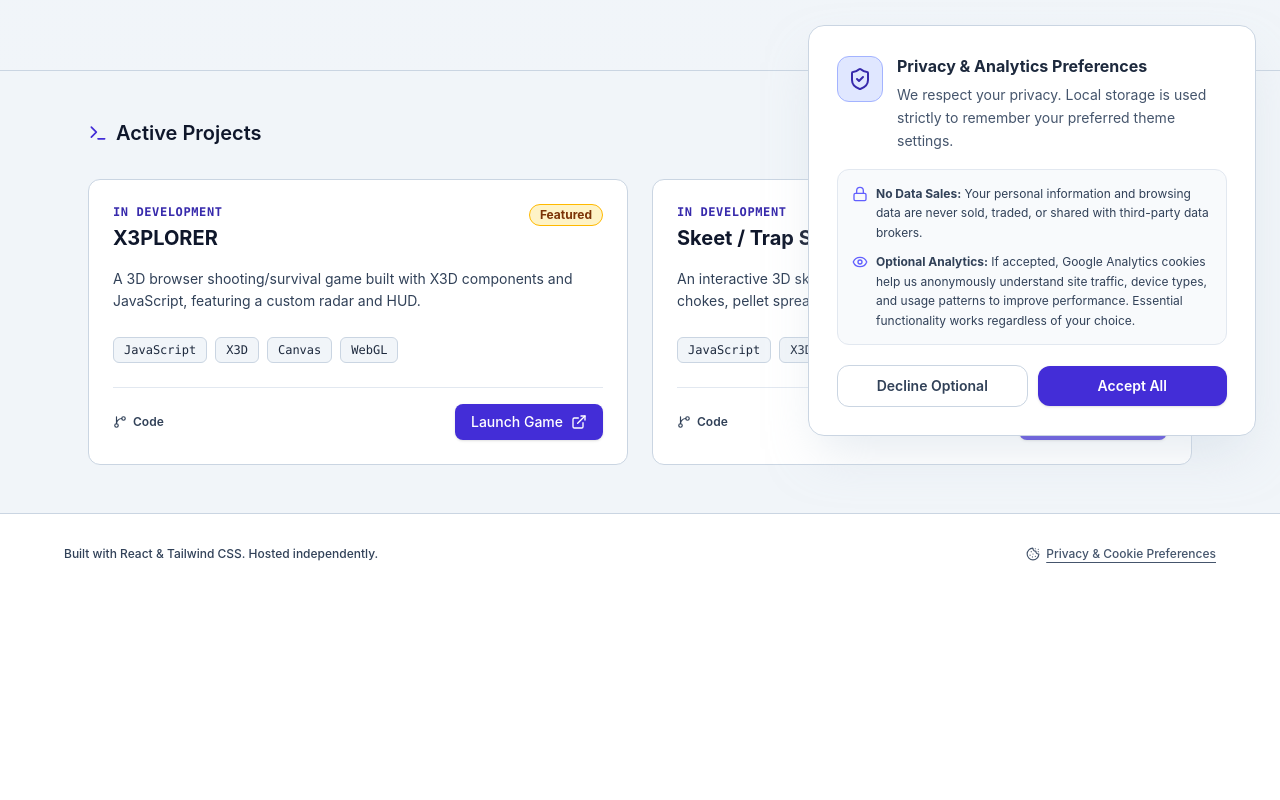
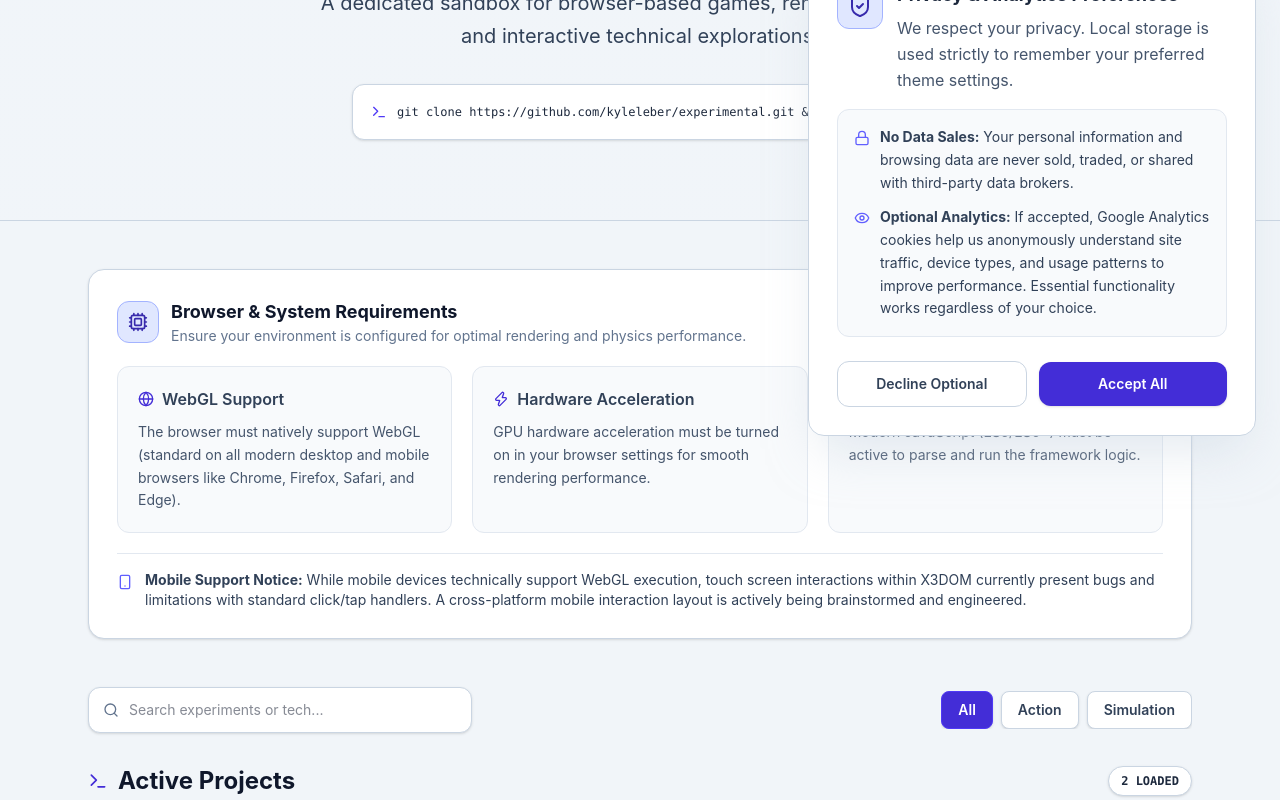
Before and after one commit to kyleleber/experimental, a React (Vite) app: page / in a window 1280 px wide. Shown: the part 340-1140 px from the top of the page. Before the commit the page ends 934 px from the top, so only its background shows below. Built offline with nearby package versions, Linux system fonts and the light colour scheme.

Commit message:
robots.txt, updating theme/feel of skeet game. Updating layout and base app.

```diff
--- a/src/App.jsx
+++ b/src/App.jsx
@@ -1,5 +1,5 @@
 import React, { useState, useEffect } from 'react';
-import { Gamepad2, ExternalLink, GitBranch, Terminal, Sparkles, Sun, Moon, ShieldCheck, Cookie, Lock, Eye } from 'lucide-react';
+import { Gamepad2, ExternalLink, GitBranch, Terminal, Sparkles, Sun, Moon, ShieldCheck, Cookie, Lock, Eye, Search, Lightbulb, Cpu, Globe, Zap, Smartphone, CheckCircle2, Copy, Check } from 'lucide-react';
 
 const games = [
   {
@@ -8,8 +8,9 @@ const games = [
     description: 'A 3D browser shooting/survival game built with X3D components and JavaScript, featuring a custom radar and HUD.',
     tags: ['JavaScript', 'X3D', 'Canvas', 'WebGL'],
     status: 'In Development',
+    category: 'Action',
     playUrl: '/games/x3plorer/',
-    repoUrl: 'https://github.com/kyleleber/experimental/tree/main/games/x3plorer',
+    repoUrl: 'https://github.com/kyleleber/experimental/tree/main/public/games/x3plorer',
     featured: true,
   },
   {
@@ -18,8 +19,9 @@ const games = [
     description: 'An interactive 3D skeet/trap shooting simulator featuring customizable chokes, pellet spread physics, and dynamic target tracking.',
     tags: ['JavaScript', 'X3D', 'Physics', 'WebGL'],
     status: 'In Development',
+    category: 'Simulation',
     playUrl: '/games/skeet/',
-    repoUrl: 'https://github.com/kyleleber/experimental/tree/main/games/skeet',
+    repoUrl: 'https://github.com/kyleleber/experimental/tree/main/public/games/skeet',
     featured: true,
   },
 ];
@@ -38,6 +40,18 @@ export default function App() {
   });
 
   const [showPreferences, setShowPreferences] = useState(false);
+  const [searchQuery, setSearchQuery] = useState('');
+  const [selectedCategory, setSelectedCategory] = useState('All');
+  const [copiedId, setCopiedId] = useState(null);
+
+  // Quick launch command snippet for developers/terminal enthusiasts
+  const quickCommand = 'git clone https://github.com/kyleleber/experimental.git && cd experimental';
+
+  const handleCopyCommand = () => {
+    navigator.clipboard.writeText(quickCommand);
+    setCopiedId('cmd');
+    setTimeout(() => setCopiedId(null), 2000);
+  };
 
   useEffect(() => {
     localStorage.setItem('theme', isDarkMode ? 'dark' : 'light');
@@ -68,6 +82,16 @@ export default function App() {
 
   const isBannerVisible = !cookieConsent || showPreferences;
 
+  const categories = ['All', 'Action', 'Simulation'];
+
+  const filteredGames = games.filter(game => {
+    const matchesSearch = game.title.toLowerCase().includes(searchQuery.toLowerCase()) ||
+        game.description.toLowerCase().includes(searchQuery.toLowerCase()) ||
+        game.tags.some(t => t.toLowerCase().includes(searchQuery.toLowerCase()));
+    const matchesCategory = selectedCategory === 'All' || game.category === selectedCategory;
+    return matchesSearch && matchesCategory;
+  });
+
   return (
       <div className={`min-h-screen flex flex-col font-sans transition-colors duration-300 ${isDarkMode ? 'bg-slate-950 text-slate-100 selection:bg-indigo-500 selection:text-white' : 'bg-slate-100 text-slate-900 selection:bg-indigo-600 selection:text-white'}`}>
         {/* Header */}
@@ -86,7 +110,7 @@ export default function App() {
                   href="https://github.com/kyleleber/experimental"
                   target="_blank"
                   rel="noopener noreferrer"
-                  className={`flex items-center gap-2 text-sm transition-colors border px-3 py-1.5 rounded-lg font-medium ${isDarkMode ? 'text-slate-200 hover:text-white bg-slate-900 border-slate-700 hover:border-slate-600' : 'text-slate-800 hover:text-black bg-white border-slate-400 hover:border-slate-500 shadow-sm'}`}
+                  className={`flex items-center gap-2 text-sm transition-colors border px-3.5 py-2 rounded-lg font-medium ${isDarkMode ? 'text-slate-200 hover:text-white bg-slate-900 border-slate-700 hover:border-slate-600' : 'text-slate-800 hover:text-black bg-white border-slate-400 hover:border-slate-500 shadow-sm'}`}
               >
                 <GitBranch className="w-4 h-4" />
                 <span>Source Repo</span>
@@ -105,55 +129,169 @@ export default function App() {
         {/* Hero Section */}
         <section className={`relative overflow-hidden py-20 px-6 border-b transition-colors duration-300 ${isDarkMode ? 'border-slate-800 bg-slate-950' : 'border-slate-300 bg-gradient-to-b from-indigo-100/70 via-slate-100 to-slate-100'}`}>
           <div className="max-w-4xl mx-auto text-center relative z-10">
-            <div className={`inline-flex items-center gap-2 px-3.5 py-1.5 rounded-full border text-xs font-semibold mb-6 ${isDarkMode ? 'bg-indigo-950 border-indigo-700 text-indigo-300' : 'bg-indigo-100 border-indigo-300 text-indigo-900'}`}>
-              <Sparkles className="w-3.5 h-3.5" />
+            <div className={`inline-flex items-center gap-2 px-4 py-2 rounded-full border text-sm font-semibold mb-6 ${isDarkMode ? 'bg-indigo-950 border-indigo-700 text-indigo-300' : 'bg-indigo-100 border-indigo-300 text-indigo-900'}`}>
+              <Sparkles className="w-4 h-4" />
               <span>Experimental Browser Games & WebGL Toys</span>
             </div>
             <h1 className={`text-4xl md:text-5xl font-extrabold tracking-tight mb-6 ${isDarkMode ? 'text-white' : 'text-slate-900'}`}>
-              Interactive Experiments & Side Quests
+              Interactive Prototypes & Technical Demos
             </h1>
-            <p className={`text-lg max-w-2xl mx-auto leading-relaxed ${isDarkMode ? 'text-slate-300' : 'text-slate-700'}`}>
+            <p className={`text-xl max-w-2xl mx-auto leading-relaxed mb-8 ${isDarkMode ? 'text-slate-300' : 'text-slate-700'}`}>
               A dedicated sandbox for browser-based games, rendering engines, and interactive technical explorations.
             </p>
+
+            {/* Quick CLI Clone Widget */}
+            <div className={`max-w-xl mx-auto p-2.5 rounded-xl border flex items-center justify-between gap-3 font-mono text-xs shadow-sm ${isDarkMode ? 'bg-slate-900/90 border-slate-800 text-slate-300' : 'bg-white border-slate-300 text-slate-800'}`}>
+              <div className="flex items-center gap-2.5 overflow-x-auto px-2 py-1">
+                <Terminal className={`w-4 h-4 shrink-0 ${isDarkMode ? 'text-indigo-400' : 'text-indigo-600'}`} />
+                <span className="whitespace-nowrap select-all">{quickCommand}</span>
+              </div>
+              <button
+                  onClick={handleCopyCommand}
+                  className={`p-2 rounded-lg border transition-colors shrink-0 flex items-center gap-1.5 font-sans font-semibold ${isDarkMode ? 'bg-slate-800 border-slate-700 hover:bg-slate-700 text-slate-200' : 'bg-slate-100 border-slate-300 hover:bg-slate-200 text-slate-800'}`}
+                  title="Copy clone command"
+              >
+                {copiedId === 'cmd' ? (
+                    <>
+                      <Check className="w-3.5 h-3.5 text-emerald-500" />
+                      <span className="text-emerald-500">Copied</span>
+                    </>
+                ) : (
+                    <>
+                      <Copy className="w-3.5 h-3.5" />
+                      <span>Copy</span>
+                    </>
+                )}
+              </button>
+            </div>
           </div>
         </section>
 
-        {/* Main Content / Game Grid */}
+        {/* Main Content / Controls & Projects */}
         <main className="flex-1 max-w-6xl w-full mx-auto px-6 py-12">
-          <div className="flex items-center justify-between mb-8">
-            <h2 className={`text-xl font-semibold flex items-center gap-2 ${isDarkMode ? 'text-white' : 'text-slate-900'}`}>
+          {/* Always-Visible System & Browser Requirements Grid */}
+          <div className={`mb-12 p-7 rounded-2xl border transition-colors ${isDarkMode ? 'bg-slate-900/60 border-slate-800 text-slate-300' : 'bg-white border-slate-300 text-slate-700 shadow-sm'}`}>
+            <div className="flex items-center gap-3 mb-5">
+              <div className={`p-2.5 rounded-xl border ${isDarkMode ? 'bg-indigo-950 border-indigo-700 text-indigo-300' : 'bg-indigo-100 border-indigo-300 text-indigo-800'}`}>
+                <Cpu className="w-5 h-5" />
+              </div>
+              <div>
+                <h3 className={`font-bold text-lg ${isDarkMode ? 'text-white' : 'text-slate-900'}`}>
+                  Browser & System Requirements
+                </h3>
+                <p className={`text-sm ${isDarkMode ? 'text-slate-400' : 'text-slate-500'}`}>
+                  Ensure your environment is configured for optimal rendering and physics performance.
+                </p>
+              </div>
+            </div>
+
+            <div className="grid grid-cols-1 md:grid-cols-3 gap-5 mb-5">
+              <div className={`p-5 rounded-xl border ${isDarkMode ? 'bg-slate-950/60 border-slate-800/80' : 'bg-slate-50 border-slate-200'}`}>
+                <div className="flex items-center gap-2 mb-2.5 font-semibold text-base">
+                  <Globe className={`w-4 h-4 ${isDarkMode ? 'text-indigo-400' : 'text-indigo-700'}`} />
+                  <span>WebGL Support</span>
+                </div>
+                <p className={`text-sm leading-relaxed ${isDarkMode ? 'text-slate-300' : 'text-slate-600'}`}>
+                  The browser must natively support WebGL (standard on all modern desktop and mobile browsers like Chrome, Firefox, Safari, and Edge).
+                </p>
+              </div>
+
+              <div className={`p-5 rounded-xl border ${isDarkMode ? 'bg-slate-950/60 border-slate-800/80' : 'bg-slate-50 border-slate-200'}`}>
+                <div className="flex items-center gap-2 mb-2.5 font-semibold text-base">
+                  <Zap className={`w-4 h-4 ${isDarkMode ? 'text-indigo-400' : 'text-indigo-700'}`} />
+                  <span>Hardware Acceleration</span>
+                </div>
+                <p className={`text-sm leading-relaxed ${isDarkMode ? 'text-slate-300' : 'text-slate-600'}`}>
+                  GPU hardware acceleration must be turned on in your browser settings for smooth rendering performance.
+                </p>
+              </div>
+
+              <div className={`p-5 rounded-xl border ${isDarkMode ? 'bg-slate-950/60 border-slate-800/80' : 'bg-slate-50 border-slate-200'}`}>
+                <div className="flex items-center gap-2 mb-2.5 font-semibold text-base">
+                  <Terminal className={`w-4 h-4 ${isDarkMode ? 'text-indigo-400' : 'text-indigo-700'}`} />
+                  <span>JavaScript Enabled</span>
+                </div>
+                <p className={`text-sm leading-relaxed ${isDarkMode ? 'text-slate-300' : 'text-slate-600'}`}>
+                  Modern JavaScript (ES5/ES6+) must be active to parse and run the framework logic.
+                </p>
+              </div>
+            </div>
+
+            <div className={`flex items-start gap-3 pt-4 border-t text-sm ${isDarkMode ? 'border-slate-800 text-slate-300' : 'border-slate-200 text-slate-700'}`}>
+              <Smartphone className="w-4 h-4 shrink-0 text-indigo-500 mt-1" />
+              <span>
+                <strong>Mobile Support Notice:</strong> While mobile devices technically support WebGL execution, touch screen interactions within X3DOM currently present bugs and limitations with standard click/tap handlers. A cross-platform mobile interaction layout is actively being brainstormed and engineered.
+              </span>
+            </div>
+          </div>
+
+          {/* Controls Bar: Search and Category Filter */}
+          <div className="flex flex-col sm:flex-row items-stretch sm:items-center justify-between gap-4 mb-8">
+            {/* Search Bar */}
+            <div className={`relative flex items-center flex-1 max-w-sm border rounded-xl overflow-hidden transition-colors ${isDarkMode ? 'bg-slate-900 border-slate-800 text-slate-100' : 'bg-white border-slate-300 text-slate-900 shadow-sm'}`}>
+              <Search className={`w-4 h-4 absolute left-3.5 ${isDarkMode ? 'text-slate-400' : 'text-slate-500'}`} />
+              <input
+                  type="text"
+                  placeholder="Search experiments or tech..."
+                  value={searchQuery}
+                  onChange={(e) => setSearchQuery(e.target.value)}
+                  className="w-full pl-10 pr-4 py-3 text-sm bg-transparent focus:outline-none"
+              />
+            </div>
+
+            {/* Category Filters */}
+            <div className="flex items-center gap-2 overflow-x-auto pb-1 sm:pb-0">
+              {categories.map((cat) => (
+                  <button
+                      key={cat}
+                      onClick={() => setSelectedCategory(cat)}
+                      className={`px-4 py-2 text-sm font-semibold rounded-lg border transition-colors whitespace-nowrap ${
+                          selectedCategory === cat
+                              ? (isDarkMode ? 'bg-indigo-600 border-indigo-500 text-white shadow-sm shadow-indigo-600/30' : 'bg-indigo-700 border-indigo-600 text-white shadow-sm')
+                              : (isDarkMode ? 'bg-slate-900 border-slate-800 text-slate-300 hover:bg-slate-800' : 'bg-white border-slate-300 text-slate-700 hover:bg-slate-100 shadow-sm')
+                      }`}
+                  >
+                    {cat}
+                  </button>
+              ))}
+            </div>
+          </div>
+
+          <div className="flex items-center justify-between mb-6">
+            <h2 className={`text-2xl font-bold flex items-center gap-2.5 ${isDarkMode ? 'text-white' : 'text-slate-900'}`}>
               <Terminal className={`w-5 h-5 ${isDarkMode ? 'text-indigo-400' : 'text-indigo-700'}`} />
               <span>Active Projects</span>
             </h2>
-            <span className={`text-xs font-mono font-semibold px-2.5 py-1 rounded-full border ${isDarkMode ? 'text-slate-300 bg-slate-900 border-slate-700' : 'text-slate-800 bg-white border-slate-300 shadow-sm'}`}>
-              {games.length} LOADED
+            <span className={`text-xs font-mono font-semibold px-3 py-1.5 rounded-full border ${isDarkMode ? 'text-slate-300 bg-slate-900 border-slate-700' : 'text-slate-800 bg-white border-slate-300 shadow-sm'}`}>
+              {filteredGames.length} LOADED
             </span>
           </div>
 
           <div className="grid grid-cols-1 md:grid-cols-2 gap-6">
-            {games.map((game) => (
+            {filteredGames.length > 0 ? (
+                filteredGames.map((game) => (
                     <div
                         key={game.id}
-                    className={`group border rounded-xl p-6 flex flex-col justify-between transition-all duration-300 ${isDarkMode ? 'bg-slate-900 border-slate-800 hover:border-slate-700 hover:shadow-xl hover:shadow-indigo-500/10' : 'bg-white border-slate-300 hover:border-slate-400 hover:shadow-md'}`}
+                        className={`group border rounded-2xl p-7 flex flex-col justify-between transition-all duration-300 ${isDarkMode ? 'bg-slate-900 border-slate-800 hover:border-slate-700 hover:shadow-xl hover:shadow-indigo-500/10' : 'bg-white border-slate-300 hover:border-slate-400 hover:shadow-md'}`}
                     >
                       <div>
                         <div className="flex items-start justify-between gap-4 mb-4">
                           <div>
                             <span className={`text-xs font-mono uppercase tracking-wider block mb-1 font-bold ${isDarkMode ? 'text-indigo-400' : 'text-indigo-800'}`}>
-                          {game.status}
+                              {game.status} • {game.category}
                             </span>
-                        <h3 className={`text-xl font-bold transition-colors ${isDarkMode ? 'text-white group-hover:text-indigo-300' : 'text-slate-900 group-hover:text-indigo-700'}`}>
+                            <h3 className={`text-2xl font-bold transition-colors ${isDarkMode ? 'text-white group-hover:text-indigo-300' : 'text-slate-900 group-hover:text-indigo-700'}`}>
                               {game.title}
                             </h3>
                           </div>
                           {game.featured && (
-                          <span className={`px-2.5 py-0.5 rounded-full text-xs border font-bold ${isDarkMode ? 'bg-amber-950/65 border-amber-600 text-amber-300' : 'bg-amber-100 border-amber-400 text-amber-900'}`}>
+                              <span className={`px-3 py-1 rounded-full text-xs border font-bold ${isDarkMode ? 'bg-amber-950/65 border-amber-600 text-amber-300' : 'bg-amber-100 border-amber-400 text-amber-900'}`}>
                                 Featured
                               </span>
                           )}
                         </div>
 
-                    <p className={`text-sm leading-relaxed mb-6 ${isDarkMode ? 'text-slate-300' : 'text-slate-700'}`}>
+                        <p className={`text-base leading-relaxed mb-6 ${isDarkMode ? 'text-slate-300' : 'text-slate-700'}`}>
                           {game.description}
                         </p>
 
@@ -161,7 +299,7 @@ export default function App() {
                           {game.tags.map((tag) => (
                               <span
                                   key={tag}
-                              className={`px-2.5 py-1 rounded-md border text-xs font-mono font-medium ${isDarkMode ? 'bg-slate-800 border-slate-700 text-slate-200' : 'bg-slate-100 border-slate-300 text-slate-800'}`}
+                                  className={`px-3 py-1 rounded-md border text-xs font-mono font-medium ${isDarkMode ? 'bg-slate-800 border-slate-700 text-slate-200' : 'bg-slate-100 border-slate-300 text-slate-800'}`}
                               >
                                 {tag}
                               </span>
@@ -169,38 +307,43 @@ export default function App() {
                         </div>
                       </div>
 
-                  <div className={`flex items-center justify-between pt-4 border-t ${isDarkMode ? 'border-slate-800' : 'border-slate-200'}`}>
+                      <div className={`flex items-center justify-between pt-5 border-t ${isDarkMode ? 'border-slate-800' : 'border-slate-200'}`}>
                         <a
                             href={game.repoUrl}
                             target="_blank"
                             rel="noopener noreferrer"
-                        className={`text-xs flex items-center gap-1.5 transition-colors font-semibold ${isDarkMode ? 'text-slate-300 hover:text-white' : 'text-slate-700 hover:text-black'}`}
+                            className={`text-sm flex items-center gap-2 transition-colors font-semibold ${isDarkMode ? 'text-slate-300 hover:text-white' : 'text-slate-700 hover:text-black'}`}
                         >
-                      <GitBranch className="w-3.5 h-3.5" />
+                          <GitBranch className="w-4 h-4" />
                           <span>Code</span>
                         </a>
                         <a
                             href={game.playUrl}
-                        className={`px-4 py-2 text-sm font-medium rounded-lg flex items-center gap-2 transition-colors shadow-sm ${isDarkMode ? 'bg-indigo-600 hover:bg-indigo-500 text-white shadow-indigo-600/30' : 'bg-indigo-700 hover:bg-indigo-800 text-white shadow-sm'}`}
+                            className={`px-5 py-2.5 text-sm font-semibold rounded-xl flex items-center gap-2 transition-colors shadow-sm ${isDarkMode ? 'bg-indigo-600 hover:bg-indigo-500 text-white shadow-indigo-600/30' : 'bg-indigo-700 hover:bg-indigo-800 text-white shadow-sm'}`}
                         >
                           <span>Launch Game</span>
                           <ExternalLink className="w-4 h-4" />
                         </a>
                       </div>
                     </div>
-            ))}
+                ))
+            ) : (
+                <div className={`col-span-full py-16 text-center border rounded-xl ${isDarkMode ? 'bg-slate-900 border-slate-800 text-slate-300' : 'bg-white border-slate-300 text-slate-700'}`}>
+                  <p className="text-base font-medium">No experiments matched your search criteria.</p>
+                </div>
+            )}
           </div>
         </main>
 
         {/* Footer */}
-        <footer className={`border-t py-8 px-6 text-center text-xs font-medium transition-colors duration-300 ${isDarkMode ? 'border-slate-800 text-slate-400 bg-slate-950' : 'border-slate-300 text-slate-700 bg-white'}`}>
+        <footer className={`border-t py-8 px-6 text-center text-sm font-medium transition-colors duration-300 ${isDarkMode ? 'border-slate-800 text-slate-400 bg-slate-950' : 'border-slate-300 text-slate-700 bg-white'}`}>
           <div className="max-w-6xl mx-auto flex flex-col sm:flex-row items-center justify-between gap-4">
             <p>Built with React & Tailwind CSS. Hosted independently.</p>
             <button
                 onClick={() => setShowPreferences(true)}
-                className={`inline-flex items-center gap-1.5 transition-colors underline underline-offset-4 ${isDarkMode ? 'text-slate-400 hover:text-slate-200' : 'text-slate-600 hover:text-slate-900'}`}
+                className={`inline-flex items-center gap-1.5 transition-colors underline underline-offset-4 ${isDarkMode ? 'text-slate-300 hover:text-white' : 'text-slate-700 hover:text-slate-950'}`}
             >
-              <Cookie className="w-3.5 h-3.5" />
+              <Cookie className="w-4 h-4" />
               <span>Privacy & Cookie Preferences</span>
             </button>
           </div>
@@ -214,34 +357,34 @@ export default function App() {
                   <ShieldCheck className="w-6 h-6" />
                 </div>
                 <div>
-                  <h3 className="font-bold text-base mb-1.5">Privacy & Analytics Preferences</h3>
-                  <p className={`text-sm leading-relaxed ${isDarkMode ? 'text-slate-300' : 'text-slate-600'}`}>
+                  <h3 className="font-bold text-lg mb-1.5">Privacy & Analytics Preferences</h3>
+                  <p className={`text-base leading-relaxed ${isDarkMode ? 'text-slate-300' : 'text-slate-600'}`}>
                     We respect your privacy. Local storage is used strictly to remember your preferred theme settings.
                   </p>
                 </div>
               </div>
 
-              <div className={`space-y-2.5 mb-5 p-3.5 rounded-xl border text-xs leading-relaxed ${isDarkMode ? 'bg-slate-950/60 border-slate-800 text-slate-300' : 'bg-slate-50 border-slate-200 text-slate-700'}`}>
-                <div className="flex items-start gap-2">
-                  <Lock className="w-4 h-4 shrink-0 text-indigo-500 mt-0.5" />
+              <div className={`space-y-3 mb-6 p-4 rounded-xl border text-sm leading-relaxed ${isDarkMode ? 'bg-slate-950/60 border-slate-800 text-slate-300' : 'bg-slate-50 border-slate-200 text-slate-700'}`}>
+                <div className="flex items-start gap-2.5">
+                  <Lock className="w-4 h-4 shrink-0 text-indigo-500 mt-1" />
                   <span><strong>No Data Sales:</strong> Your personal information and browsing data are never sold, traded, or shared with third-party data brokers.</span>
                 </div>
-                <div className="flex items-start gap-2">
-                  <Eye className="w-4 h-4 shrink-0 text-indigo-500 mt-0.5" />
+                <div className="flex items-start gap-2.5">
+                  <Eye className="w-4 h-4 shrink-0 text-indigo-500 mt-1" />
                   <span><strong>Optional Analytics:</strong> If accepted, Google Analytics cookies help us anonymously understand site traffic, device types, and usage patterns to improve performance. Essential functionality works regardless of your choice.</span>
                 </div>
               </div>
 
-              <div className="flex flex-col sm:flex-row items-center gap-2.5">
+              <div className="flex flex-col sm:flex-row items-center gap-3">
                 <button
                     onClick={() => handleConsent('declined')}
-                    className={`w-full py-2.5 text-sm font-semibold rounded-xl border transition-colors ${isDarkMode ? 'border-slate-700 text-slate-300 hover:bg-slate-800' : 'border-slate-300 text-slate-700 hover:bg-slate-100'}`}
+                    className={`w-full py-3 text-sm font-semibold rounded-xl border transition-colors ${isDarkMode ? 'border-slate-700 text-slate-300 hover:bg-slate-800' : 'border-slate-300 text-slate-700 hover:bg-slate-100'}`}
                 >
                   Decline Optional
                 </button>
                 <button
                     onClick={() => handleConsent('accepted')}
-                    className={`w-full py-2.5 text-sm font-semibold rounded-xl transition-colors shadow-sm ${isDarkMode ? 'bg-indigo-600 hover:bg-indigo-500 text-white' : 'bg-indigo-700 hover:bg-indigo-800 text-white'}`}
+                    className={`w-full py-3 text-sm font-semibold rounded-xl transition-colors shadow-sm ${isDarkMode ? 'bg-indigo-600 hover:bg-indigo-500 text-white' : 'bg-indigo-700 hover:bg-indigo-800 text-white'}`}
                 >
                   Accept All
                 </button>
```
Also changed, not shown: public/games/skeet/index.html (+30 -28 lines), public/robots.txt (added). Lines whose indentation alone changed are shown as unchanged.
